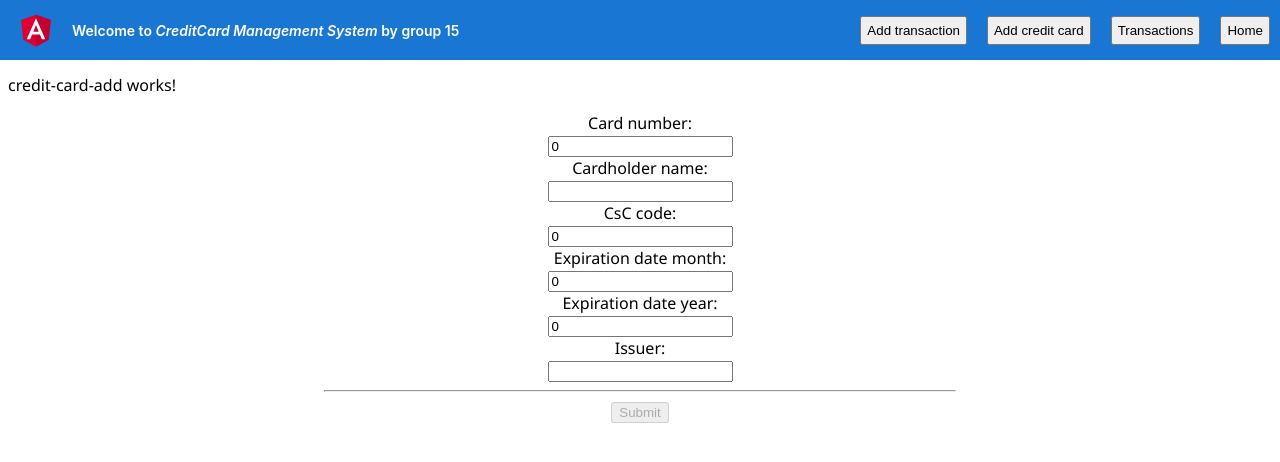
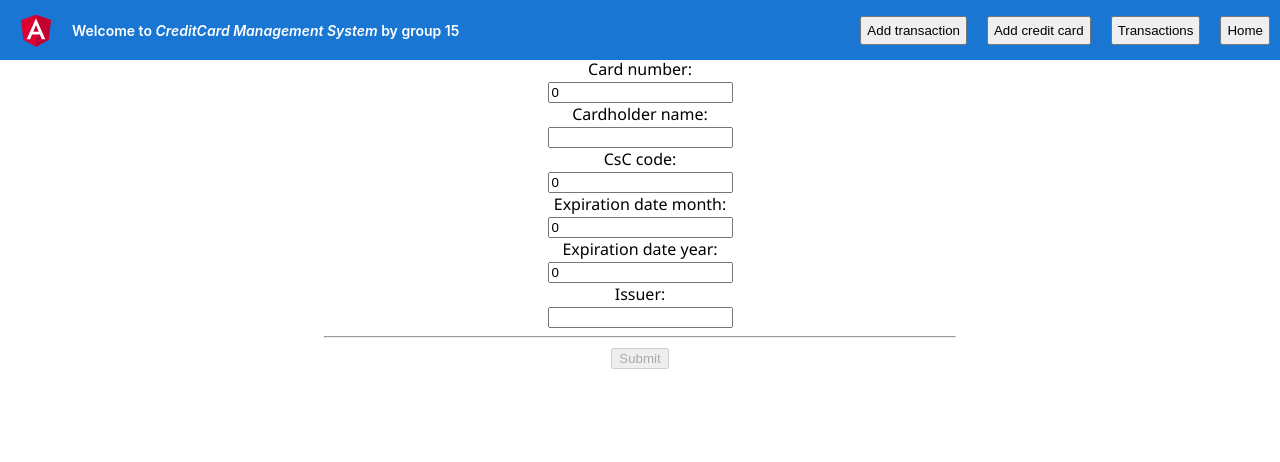
Before and after one commit to filip8600/CreditCardManagementSystem, an Angular app: page /addCreditCard in a window 1280 px wide. Shown: the top 462 px of the page. Built offline with nearby package versions, Linux system fonts and the light colour scheme.

Commit message:
clean up

```diff
--- a/src/app/AppModuleComponents/home/home.component.html
+++ b/src/app/AppModuleComponents/home/home.component.html
@@ -1,2 +1 @@
-<p>home works!</p>
 <app-credit-card-list></app-credit-card-list>
--- a/src/app/Modules/credit-card/credit-card-details/credit-card-details.component.html
+++ b/src/app/Modules/credit-card/credit-card-details/credit-card-details.component.html
@@ -1,4 +1,3 @@
-<p>credit-card-details works!</p>
 <div *ngIf="card$ | async as card">
   <p>Card Number: {{ card.card_number }}</p>
   <p>Cardholder: {{ card.cardholder_name }}</p>
--- a/src/app/Modules/credit-card/credit-card-list/credit-card-list.component.html
+++ b/src/app/Modules/credit-card/credit-card-list/credit-card-list.component.html
@@ -1,4 +1,3 @@
-<!-- <p>credit-card-list works!</p> -->
 <div id="wrapper">
   <h1>CreditCards</h1>
   <!-- <ul> -->
--- a/src/app/Standalone Components/credit-card-add/credit-card-add.component.html
+++ b/src/app/Standalone Components/credit-card-add/credit-card-add.component.html
@@ -1,4 +1,3 @@
-<p>credit-card-add works!</p>
 <div id="wrapper">
   <form [formGroup]="profileForm" (ngSubmit)="onSubmit()">
     <div class="form-wrapper">
```
